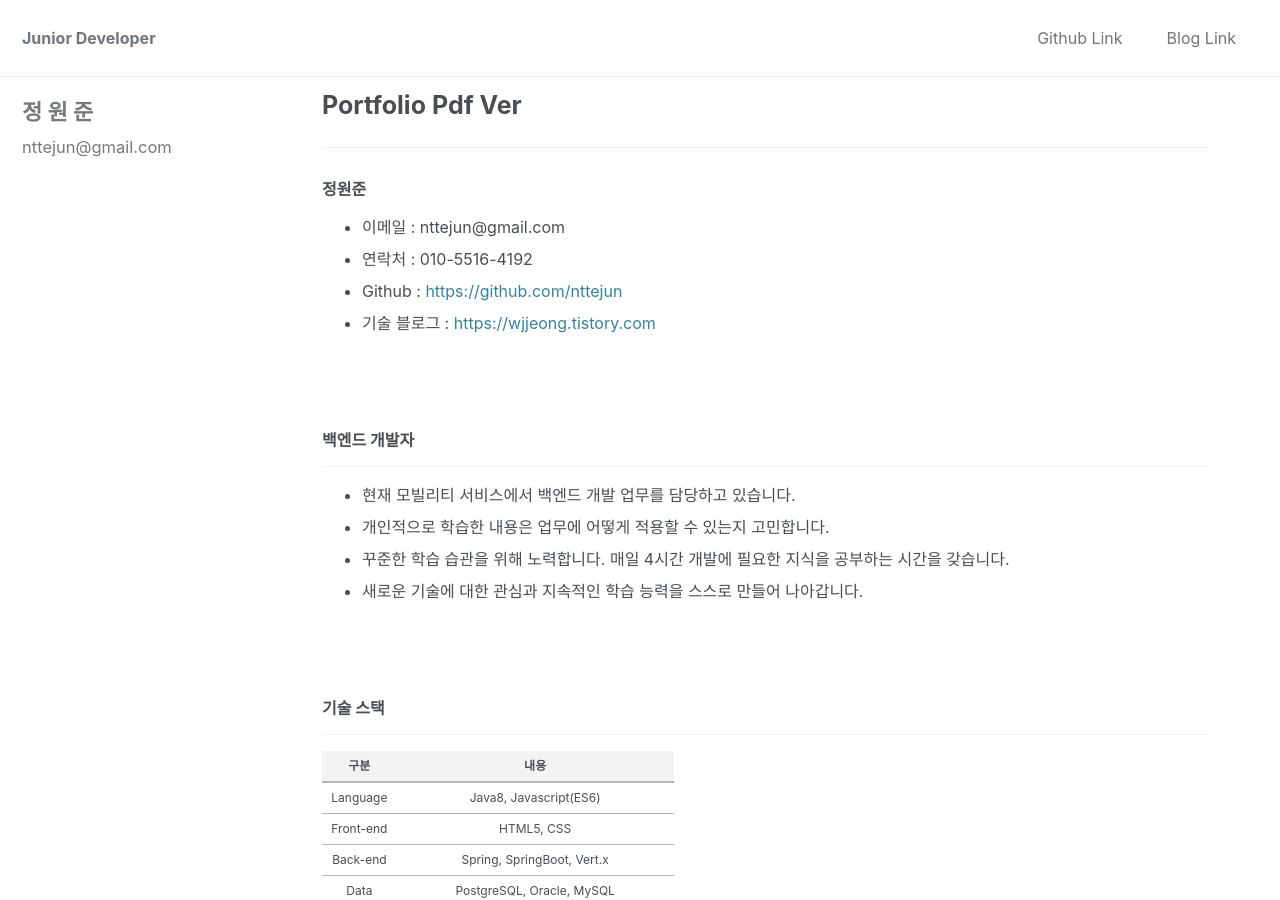
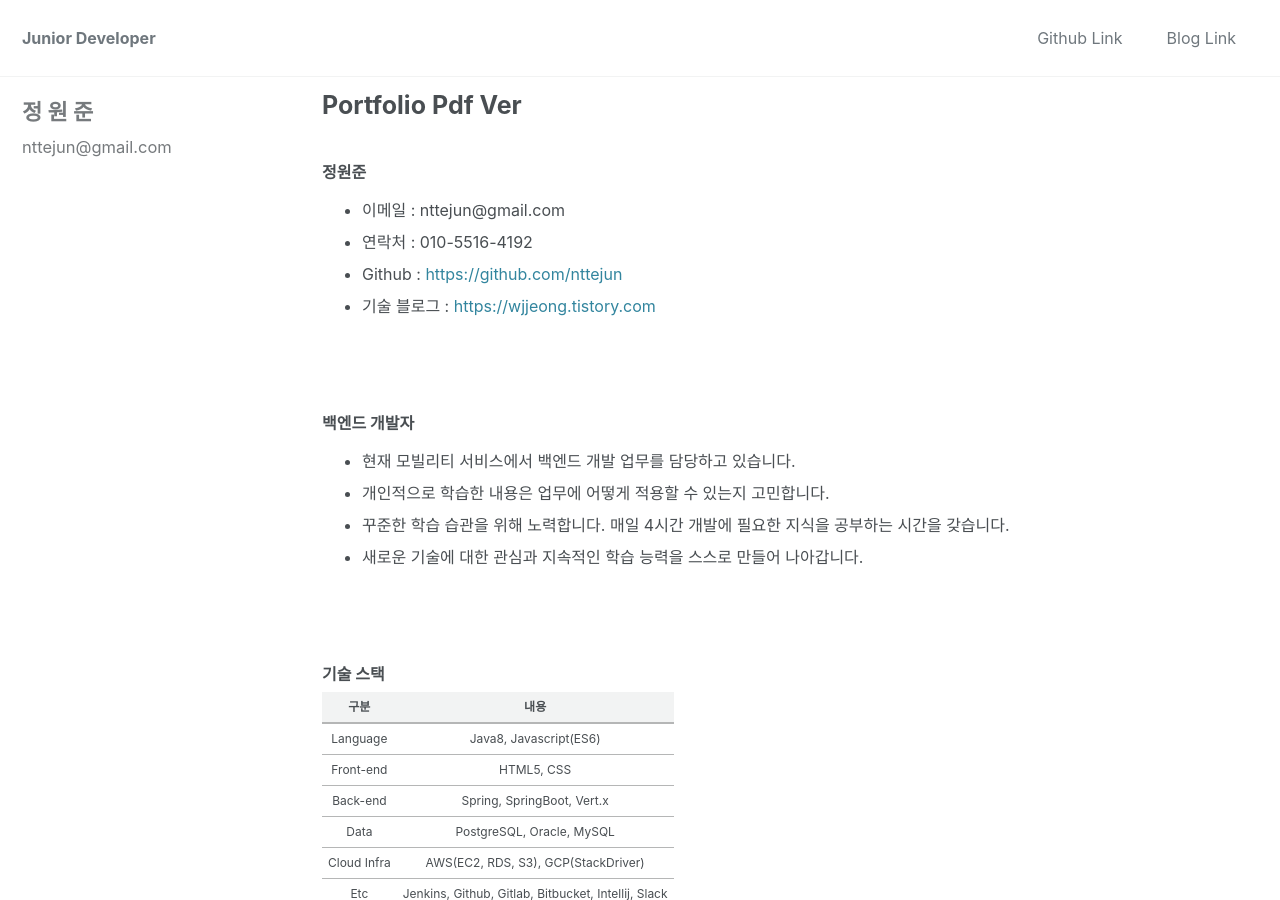
Before and after one commit to nttejun/nttejun.github.io, a Jekyll site: the page built from _posts/2019-04-28-portfolio-pdf-ver.md, in a window 1280 px wide and 900 px high. Built offline with Jekyll 4.4.1, drawn with Linux system fonts in a browser that asks for light colours; cached includes are drawn as plain includes; nearby versions of some CDN libraries.

Commit message:
Added pdf version portfolio

```diff
--- a/_posts/2019-04-28-portfolio-pdf-ver.md
+++ b/_posts/2019-04-28-portfolio-pdf-ver.md
@@ -1,6 +1,4 @@
 
-
----
 
 <h3>정원준</h3>
 - 이메일 : nttejun@gmail.com<br>
@@ -12,7 +10,6 @@
 <br>
 
 <h3>백엔드 개발자</h3>
----
 
  - 현재 모빌리티 서비스에서 백엔드 개발 업무를 담당하고 있습니다.
  - 개인적으로 학습한 내용은 업무에 어떻게 적용할 수 있는지 고민합니다.
@@ -23,7 +20,6 @@
 <br>
 
 <h3>기술 스택</h3>
----
 
 | 구분 | 내용 |
 | :----: | :----: |
@@ -38,7 +34,6 @@
 <br>
 
 <h3>업무적 경험</h3>
----
 
 <h5>
 <span onclick="location.href='https://www.buxikorea.com'" style="cursor: pointer; color: #32859e;">벅시</span><br>
@@ -67,9 +62,22 @@
 
 <br>
 <br>
+<br>
+<br>
+<br>
+<br>
+<br>
+<br>
+<br>
+<br>
+<br>
+<br>
+<br>
+<br>
+<br>
+<br>
 
 <h3>경력 & 프로젝트</h3>
----
 
 <h5>벅시 - 5개월<br>
 R&D 팀, 백엔드 개발자</h5>
@@ -172,8 +180,6 @@
 <br>
 
 <h3>간단한 소개</h3>
----
-
 
 - <b>학습에 대한 동기부여</b><br>
 
@@ -204,7 +210,6 @@
 <br>
 
 <h3>개인 프로젝트</h3>
----
 
 <b>Animal Forest</b><br>
 개발기간 : 2020.04 - 현재 진행중<br>
@@ -229,7 +234,6 @@
 <br>
 
 <h3>개인 프로필</h3>
----
 
 <b>학력</b><br>
 <b>Soonchunhyang University</b> (2011.03 - 2018.02)<br>
```
